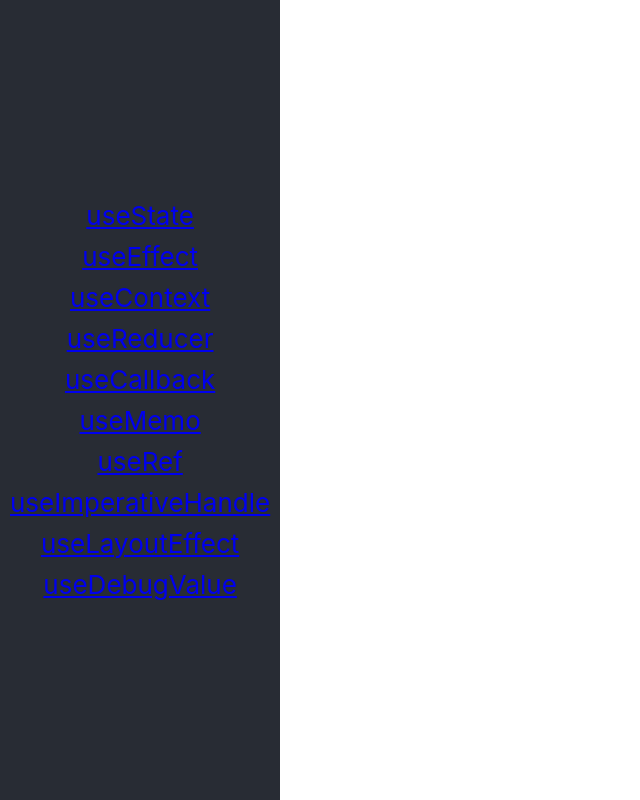
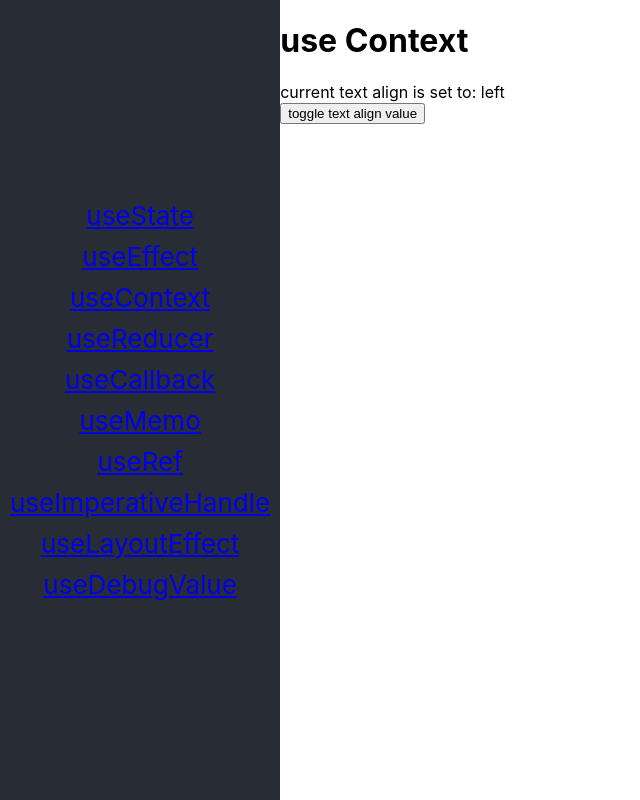
Before and after one commit to scko823/react-hooks-examples, a React (Create React App) app: page /use-context in a window 1280 px wide. Shown: the whole page, without its empty margins (0-640 px from the left). Built offline with nearby package versions, Linux system fonts and the light colour scheme.

Commit message:
useContext

```diff
--- a/src/App.jsx
+++ b/src/App.jsx
@@ -1,9 +1,20 @@
-import React, { Component } from 'react';
+import React, { Component, createContext } from 'react';
 import { BrowserRouter as Router, Route, Link } from 'react-router-dom';
 import * as Hooks from './hooks';
 import './App.css';
 
+export const TextAlignContext = createContext('left');
 class App extends Component {
+	state = {
+		textAlign: 'left'
+	};
+	chnageTextAlign = () => {
+		this.setState(({ textAlign }) => {
+			const newState =
+				textAlign === 'left' ? 'center' : textAlign === 'center' ? 'right' : 'left';
+			return { textAlign: newState };
+		});
+	};
 	render() {
 		return (
 			<Router>
@@ -18,7 +29,7 @@ class App extends Component {
 									<Link to="/use-effect">useEffect</Link>
 								</li>
 								<li>
-									<Link to="">useContext</Link>
+									<Link to="/use-context">useContext</Link>
 								</li>
 								<li>
 									<Link to="">useReducer</Link>
@@ -44,10 +55,27 @@ class App extends Component {
 							</ul>
 						</nav>
 					</header>
-					<div className="Content">
-						<Route path="/use-state" component={Hooks.useState} />
-						<Route path="/use-effect" component={Hooks.useEffect} />
-					</div>
+					<TextAlignContext.Provider value={this.state.textAlign}>
+						<TextAlignContext.Consumer>
+							{value => {
+								return (
+									<div className="Content" style={{ textAlign: value }}>
+										<Route path="/use-state" component={Hooks.useState} />
+										<Route path="/use-effect" component={Hooks.useEffect} />
+										<Route
+											path="/use-context"
+											render={props => (
+												<Hooks.useContext
+													{...props}
+													changeTextAlign={this.chnageTextAlign}
+												/>
+											)}
+										/>
+									</div>
+								);
+							}}
+						</TextAlignContext.Consumer>
+					</TextAlignContext.Provider>
 				</div>
 			</Router>
 		);
--- a/src/hooks/index.js
+++ b/src/hooks/index.js
@@ -6,3 +6,7 @@ export {
     default as useEffect
 }
 from './useEffect.jsx';
+export {
+    default as useContext
+}
+from './useContext.jsx';
--- /dev/null
+++ b/src/hooks/useContext.jsx
@@ -0,0 +1,16 @@
+import React, { useContext } from 'react';
+
+import { TextAlignContext } from '../App.jsx';
+
+export default props => {
+	const textAlign = useContext(TextAlignContext);
+	return (
+		<>
+			<h1>use Context</h1>
+			<di>current text align is set to: {textAlign}</di>
+			<div>
+				<button onClick={props.changeTextAlign}>toggle text align value</button>
+			</div>
+		</>
+	);
+};
```
